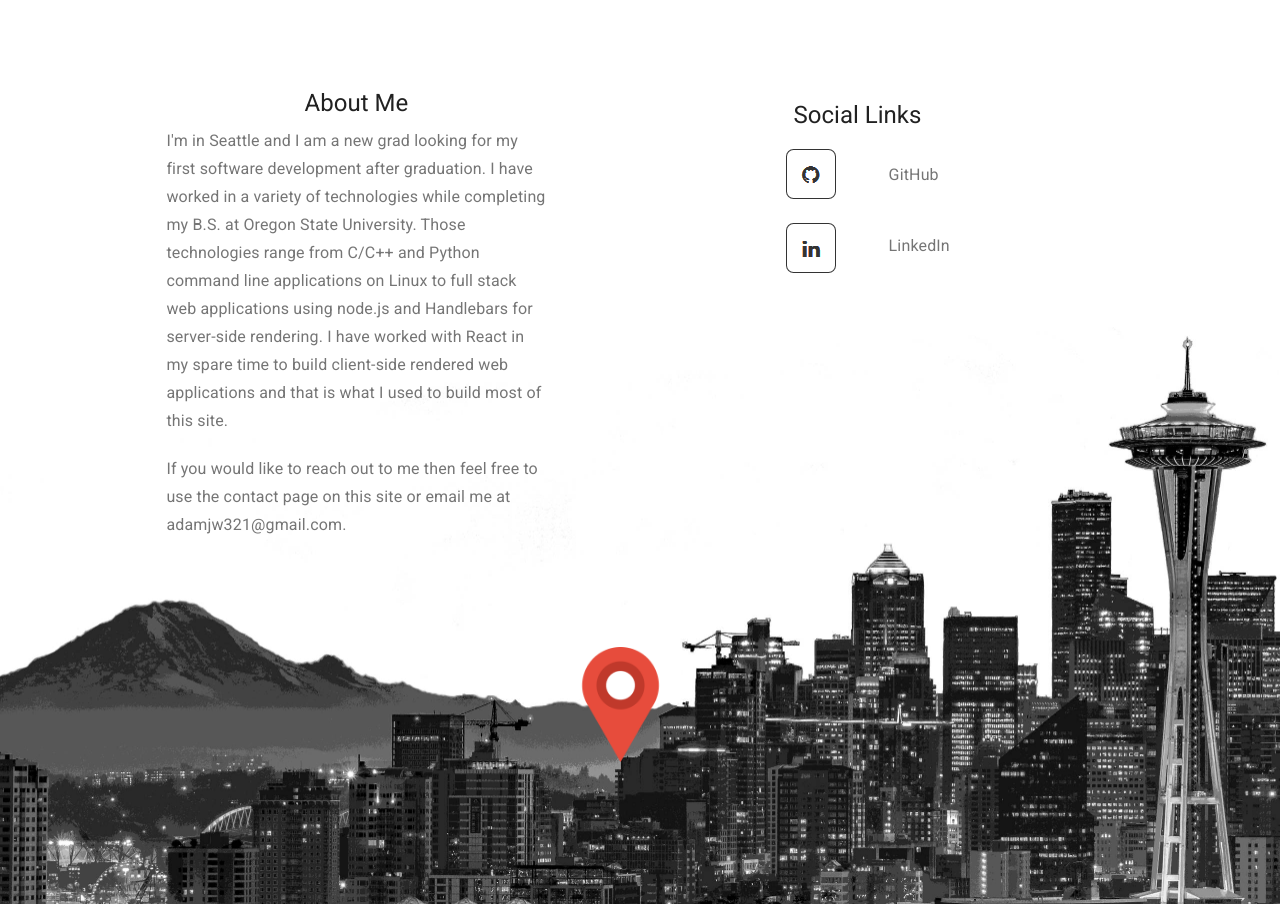
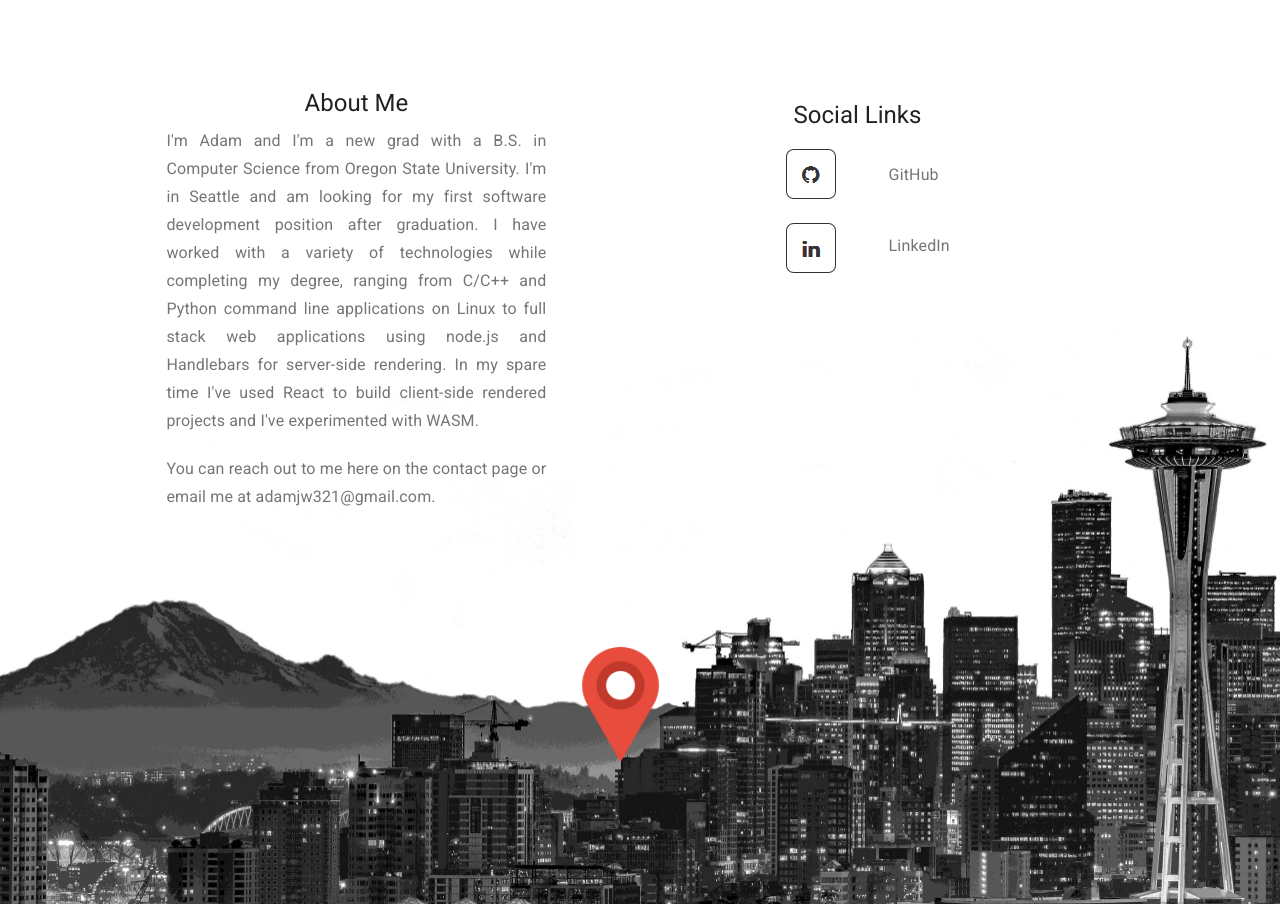
Before and after one commit to adam4321/react_portfolio, a React (Create React App) app: page / in a window 1280 px wide. Shown: the part 1840-2749 px from the top of the page. Built offline with nearby package versions, Linux system fonts and the light colour scheme.

Commit message:
Update about me

```diff
--- a/src/App.js
+++ b/src/App.js
@@ -403,19 +403,18 @@ function Album(props) {
 
                     <div id="about-text">
                         <Typography variant="h5" align="center" id="me" gutterBottom> About Me </Typography>
-                        <Typography variant="subtitle1" align="left" color="textSecondary" component="p">
-                            I'm in Seattle and I am a new grad looking for my first software development
-                            after graduation. I have worked in a variety of technologies while completing my
-                            B.S. at Oregon State University. Those technologies range from C/C++ and Python
-                            command line applications on Linux to full stack web applications using node.js
-                            and Handlebars for server-side rendering. I have worked with
-                            React in my spare time to build client-side rendered web applications and
-                            that is what I used to build most of this site.
+                        <Typography variant="subtitle1" align="justify" color="textSecondary" component="p">
+                            I'm Adam and I'm a new grad with a B.S. in Computer Science from Oregon State
+                            University. I'm in Seattle and am looking for my first software development position
+                            after graduation. I have worked with a variety of technologies while completing my
+                            degree, ranging from C/C++ and Python command line applications on Linux to full
+                            stack web applications using node.js and Handlebars for server-side rendering.
+                            In my spare time I've used React to build client-side rendered projects and I've
+                            experimented with WASM.
                         </Typography>
                         <br />
-                        <Typography variant="subtitle1" align="left" color="textSecondary" component="p">
-                            If you would like to reach out to me then feel free to use the contact page on
-                            this site or email me at adamjw321@gmail.com.
+                        <Typography variant="subtitle1" align="justify" color="textSecondary" component="p">
+                            You can reach out to me here on the contact page or email me at adamjw321@gmail.com.
                         </Typography>
                     </div>
 
```
